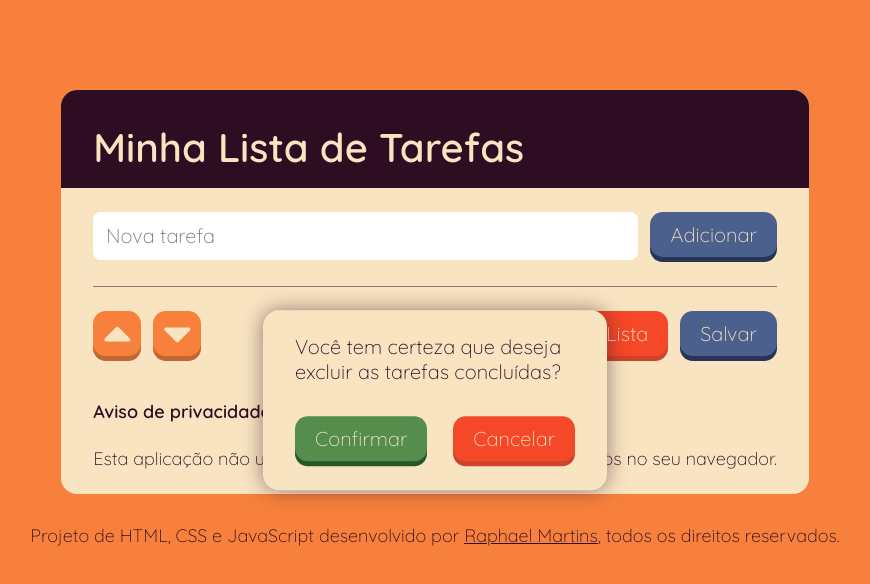
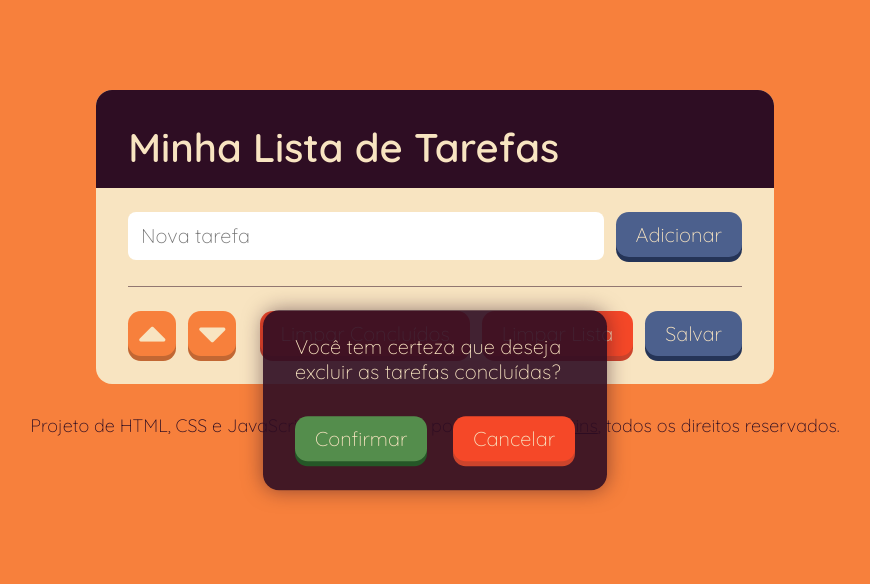
Before and after one commit to raphaelalmeidamartins/to-do-list, a website: page index.html in a window 1280 px wide. Both pictures are taken after a click on the button "Limpar Concluídos". Shown: the whole page, without its empty margins (205-1075 px from the left). Drawn offline with Linux system fonts and the light colour scheme.

Commit message:
Removi aviso de privacidade por razões estéticas.

```diff
--- a/index.html
+++ b/index.html
@@ -46,10 +46,6 @@
           </div>
         </div>
       </section>
-      <aside id="privacidade">
-        <h4>Aviso de privacidade:</h6>
-        <p>Esta aplicação não utiliza cookies, os dados ficam armazenados no seu navegador.</p>
-      </aside>
     </div>
     <div id="modal-remover-finalizados" class="modal">
       <p>Você tem certeza que deseja excluir as tarefas concluídas?</p>
--- a/style.css
+++ b/style.css
@@ -34,7 +34,7 @@
     top: 50%;
     left: 50%;
     transform: translate(-50%, -50%);
-    background-color: rgb(248 , 228 , 193);
+    background-color: rgba(46 , 13 , 35, 0.9);
     width: 280px;
     border-radius: 1rem;
     transition: 400ms;
@@ -45,6 +45,7 @@
   .modal p {
     font-size: 20px;
     margin-bottom: 2rem;
+    color: rgb(248 , 228 , 193);
   }
 
   .modal-painel-inferior {
@@ -206,6 +207,10 @@
     color: rgb(46 , 13 , 35);
   }
 
+  footer p {
+    margin-bottom: 10px;
+  }
+
   .painel-superior {
     display: flex;
     align-items: stretch;
```
